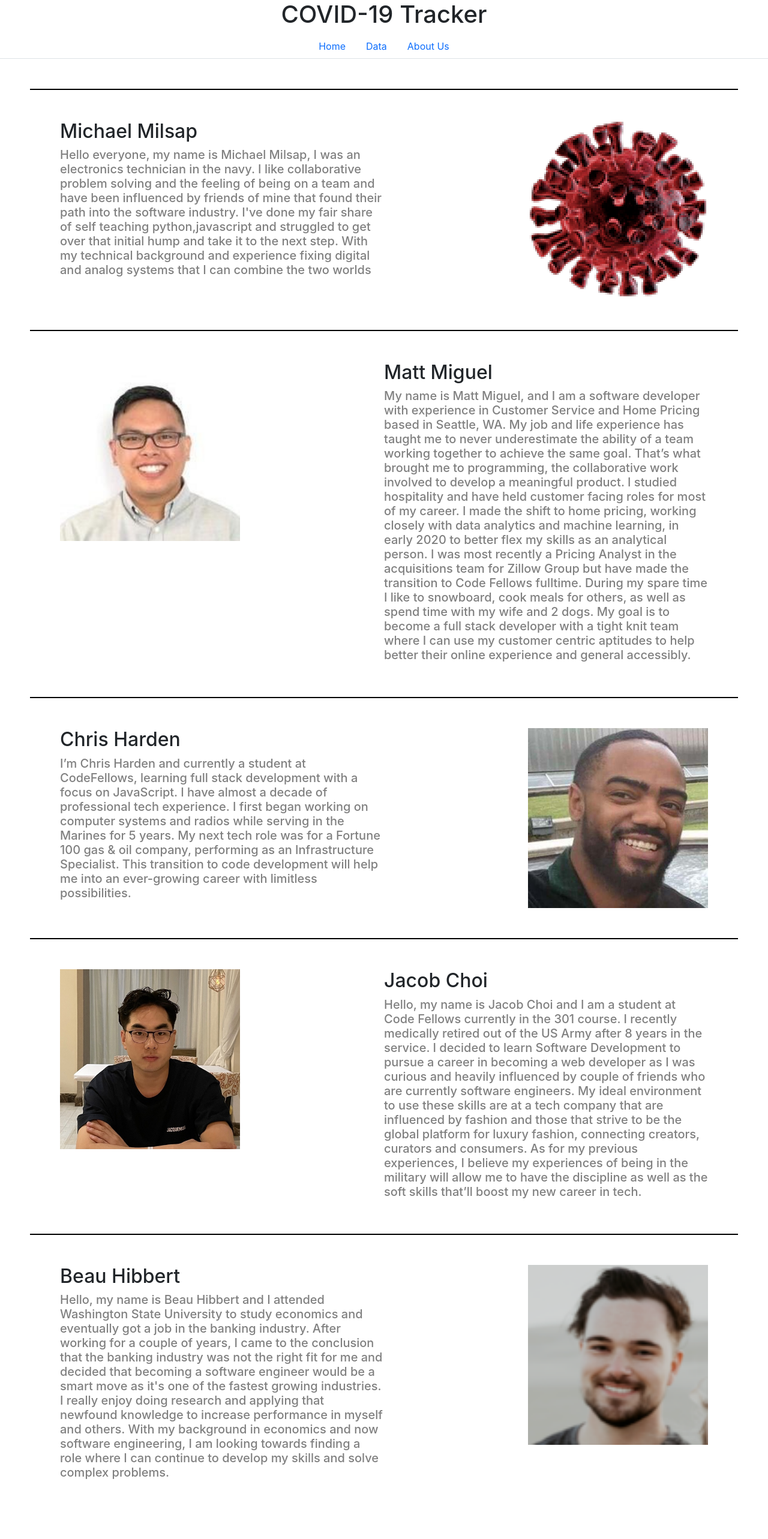
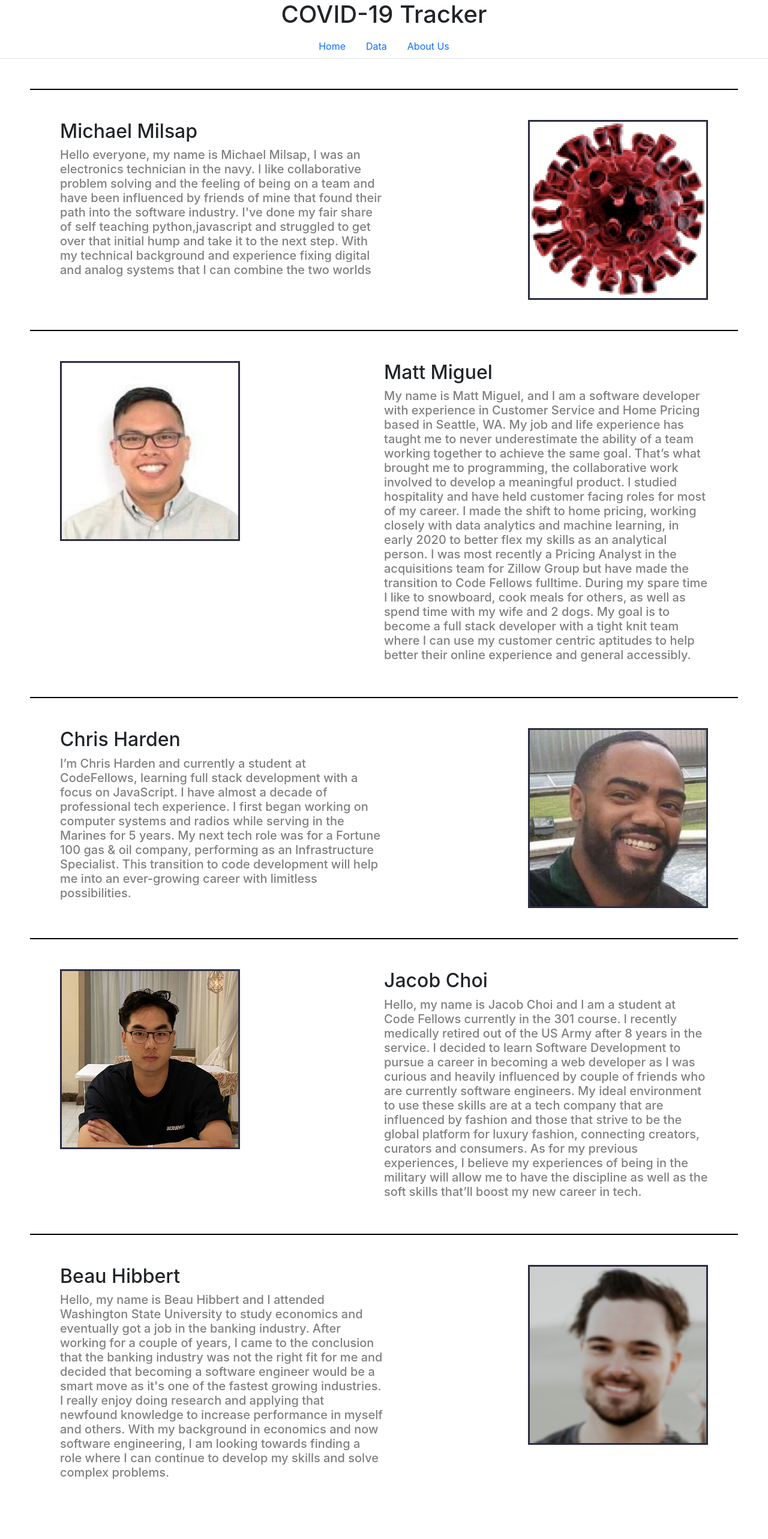
Before and after one commit to Team-Donner-Donder/covid-data-tracker-frontend, a React (Create React App) app: page /About in a window 1280 px wide. Shown: the top 2566 px of the page at 60% size. Built offline with nearby package versions, Linux system fonts and the light colour scheme; no server answers.

Commit message:
last minute styling

```diff
--- a/src/components/Chart.js
+++ b/src/components/Chart.js
@@ -25,7 +25,7 @@ export default class Chart extends PureComponent {
         }}
       >
         <CartesianGrid strokeDasharray='4 4' />
-        <XAxis label='Dates' stroke='#8884d8' width={100} />
+        <XAxis stroke='#8884d8' width={100} dataKey='date' />
         <YAxis />
         <Tooltip />
         <Legend />
--- a/src/index.css
+++ b/src/index.css
@@ -71,22 +71,32 @@ form-content {
 
 #beau {
   background-image: url("./images/beau.png");
+  border-style: solid;
+  border-color: #2B2D42;
 }
 
 #matt {
   background-image: url("./images/matt.png");
+  border-style: solid;
+  border-color: #2B2D42;
 }
 
 #chris {
-  background-image: url("./images/chris.png")
+  background-image: url("./images/chris.png");
+  border-style: solid;
+  border-color: #2B2D42;
 }
 
 #jacob {
-  background-image: url("./images/jacob.png")
+  background-image: url("./images/jacob.png");
+  border-style: solid;
+  border-color: #2B2D42;
 }
 
 #milsap {
-  background-image: url("./images/milsap.png")
+  background-image: url("./images/milsap.png");
+  border-style: solid;
+  border-color: #2B2D42;
 }
 
 .about {
```
